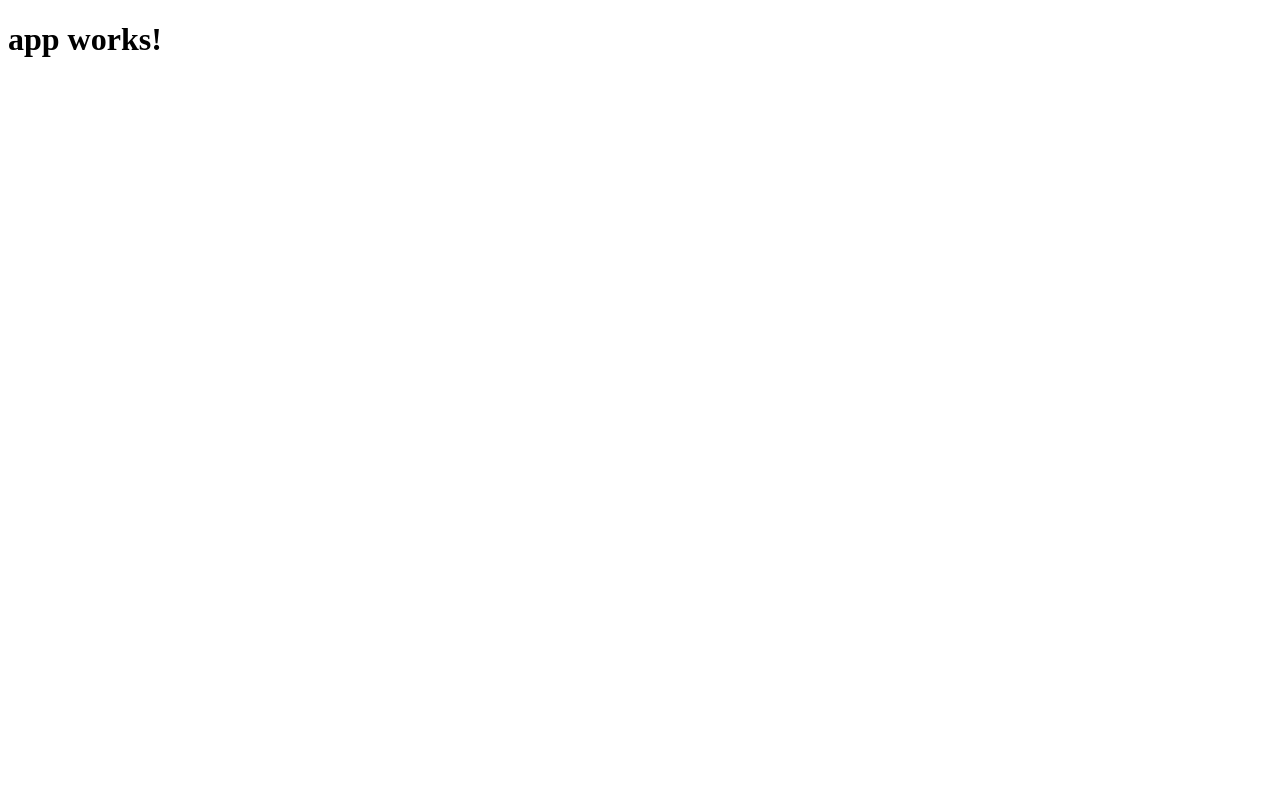
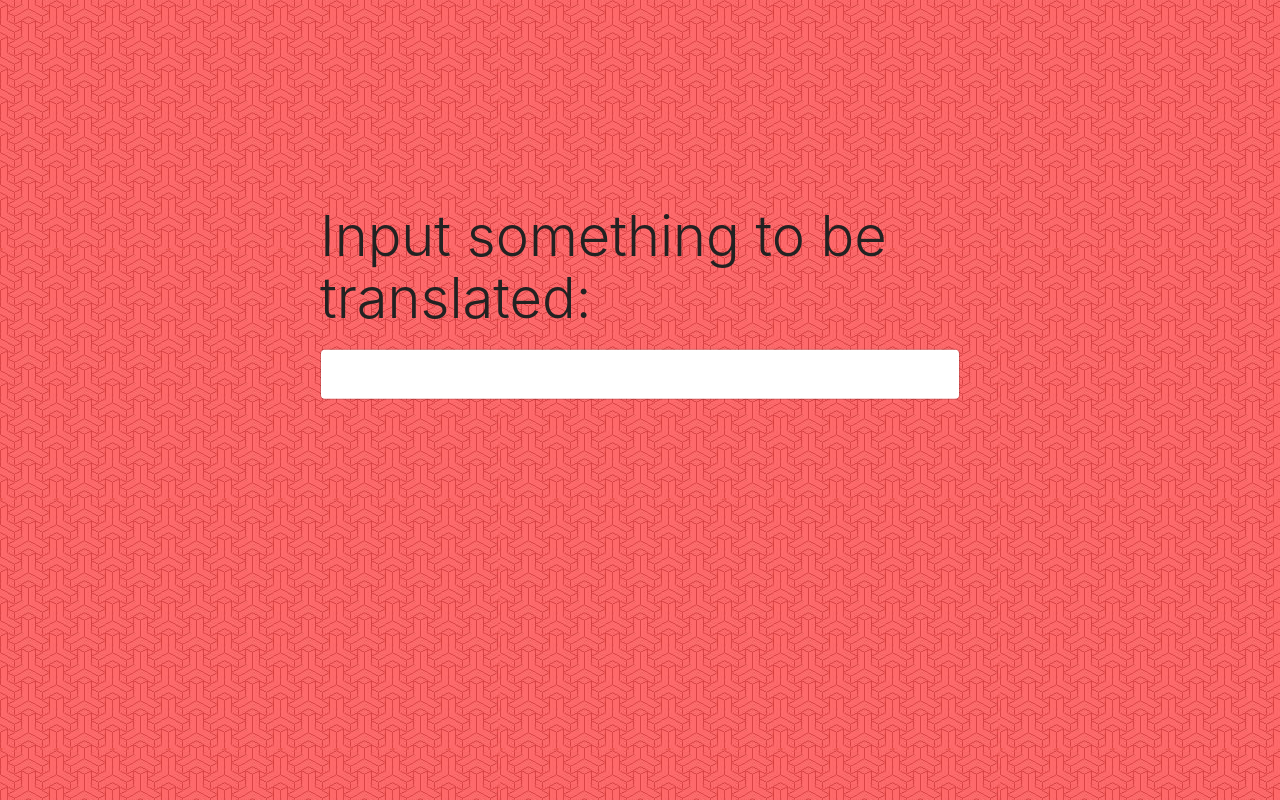
Before and after one commit to dankrajnak/translate, an Angular app: page / in a window 1280 px wide. Built offline with nearby package versions, Linux system fonts and the light colour scheme.

Commit message:
Added bootstrap, created html and css for textbox component

```diff
--- a/package.json
+++ b/package.json
@@ -20,7 +20,9 @@
     "@angular/platform-browser": "^4.0.0",
     "@angular/platform-browser-dynamic": "^4.0.0",
     "@angular/router": "^4.0.0",
+    "bootstrap": "^3.3.7",
     "core-js": "^2.4.1",
+    "ngx-bootstrap": "^1.6.6",
     "rxjs": "^5.1.0",
     "zone.js": "^0.8.4"
   },
--- a/src/app/app.component.css
+++ b/src/app/app.component.css
@@ -0,0 +1,17 @@
+.header{
+  width: 100%;
+  height: 100%;
+}
+
+.inner-header {
+  width: 50%;
+  margin:auto;
+  position: absolute;
+  top: 50%;
+  left: 50%;
+  transform: translate(-50%, -100%) /*Put bottom of input in center of page */
+}
+
+.header-text {
+  margin-bottom: 20px;
+}
--- a/src/app/app.component.html
+++ b/src/app/app.component.html
@@ -1,3 +1,6 @@
-<h1>
-  {{title}}
-</h1>
+<div class="header">
+  <div class="inner-header">
+    <h1 class="display-4 header-text">Input something to be translated:</h1>
+  <app-textbox></app-textbox>
+  </div>
+</div>
--- a/src/app/app.component.ts
+++ b/src/app/app.component.ts
@@ -6,5 +6,5 @@
   styleUrls: ['./app.component.css']
 })
 export class AppComponent {
-  title = 'app works!';
+
 }
--- a/src/app/textbox/textbox.component.css
+++ b/src/app/textbox/textbox.component.css
@@ -0,0 +1,5 @@
+input {
+  display: block;
+  margin: auto;
+  width: 50%;
+}
--- a/src/app/textbox/textbox.component.html
+++ b/src/app/textbox/textbox.component.html
@@ -1,3 +1,5 @@
-<p>
-  textbox works!
-</p>
+<div class="input-wrapper">
+  <div class="input-group input-group-lg">
+    <input type="text" class="form-control" >
+  </div>
+</div>
--- a/src/index.html
+++ b/src/index.html
@@ -7,6 +7,7 @@
 
   <meta name="viewport" content="width=device-width, initial-scale=1">
   <link rel="icon" type="image/x-icon" href="favicon.ico">
+  <link href="https://maxcdn.bootstrapcdn.com/bootstrap/4.0.0-alpha.6/css/bootstrap.min.css" rel="stylesheet">
 </head>
 <body>
   <app-root>Loading...</app-root>
--- a/src/styles.css
+++ b/src/styles.css
@@ -1 +1,11 @@
 /* You can add global styles to this file, and also import other style files */
+html, body{
+  width: 100%;
+  height: 100%;
+  margin: 0;
+  color: #222;
+}
+
+body{
+  background-image: url('backgroundpattern.jpg');
+}
```
Also changed, not shown: src/backgroundpattern.jpg (added).
